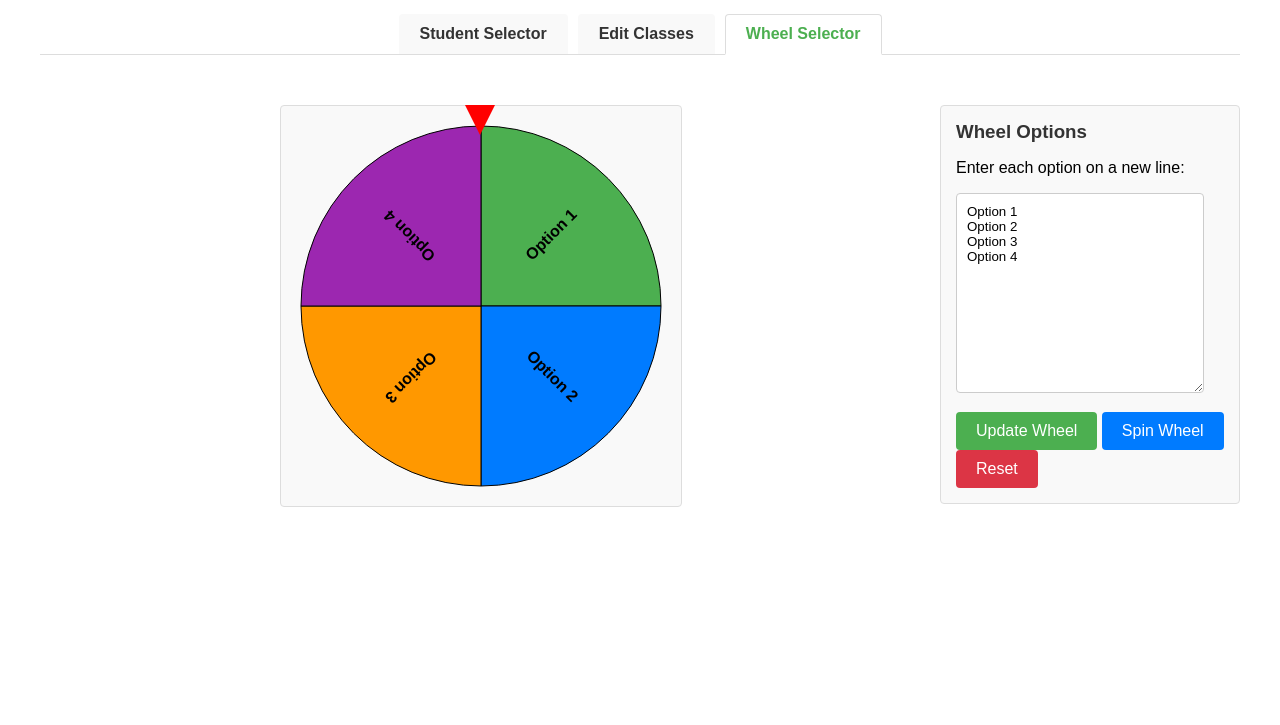
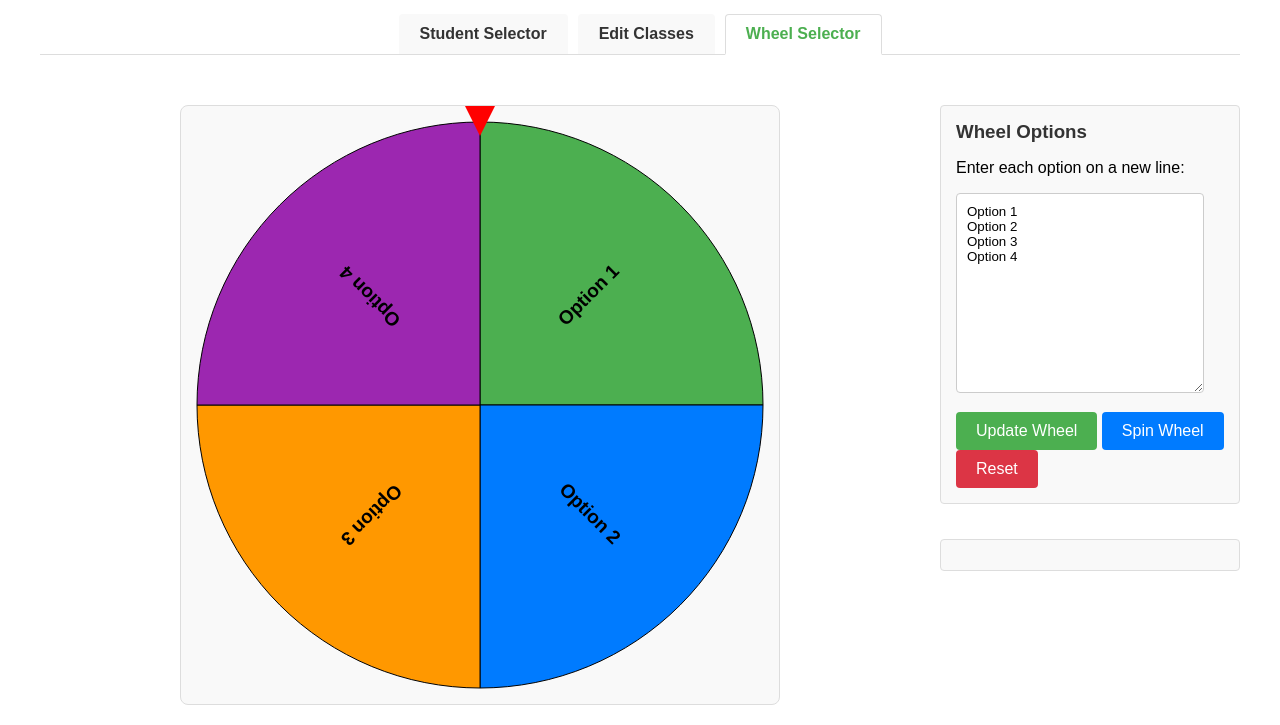
Before and after one commit to flowersjus/student_selector, a plain HTML site: page wheel.html in a window 1280 px wide. Shown: the part 99-824 px from the top of the page. Before the commit the page ends 800 px from the top, so only its background shows below. Drawn offline with nearby package versions, Linux system fonts and the light colour scheme.

Commit message:
Improve wheel styling and layout: Added padding, removed canvas border, moved result box under options

```diff
--- a/style.css
+++ b/style.css
@@ -298,9 +298,24 @@ button:hover {
 
 .wheel-indicator-container {
     position: relative;
-    width: 400px;
-    height: 400px;
+    width: 100%;
+    max-width: 600px;
+    min-width: 300px;
+    aspect-ratio: 1/1;
     margin: 0 auto;
+    padding: 15px;
+    box-sizing: border-box;
+    background-color: #f9f9f9;
+    border-radius: 8px;
+    border: 1px solid #ddd;
+}
+
+.left-column {
+    flex: 1 1 60%;
+    min-width: 300px;
+    display: flex;
+    flex-direction: column;
+    gap: 20px;
 }
 
 .wheel-indicator {
@@ -346,13 +361,32 @@ button:hover {
 #wheelCanvas {
     display: block;
     margin: 0 auto;
+    background-color: transparent;
+    border: none;
+}
+
+#wheelResult {
+    margin-top: 15px;
+    padding: 15px;
     background-color: #f9f9f9;
     border: 1px solid #ddd;
     border-radius: 4px;
+    max-width: 100%;
+    box-sizing: border-box;
 }
 
-#wheelResult {
-    margin-top: 20px;
+#wheelResult .random-student {
+    margin-bottom: 0;
+    padding: 0;
+    border: none;
+    background-color: transparent;
+}
+
+#wheelResult .random-student h3 {
+    margin-top: 0;
+    color: #333;
+    margin-bottom: 10px;
+    font-size: 16px;
 }
 
 #spinWheel {
--- a/wheel.html
+++ b/wheel.html
@@ -18,12 +18,11 @@
         <div class="left-column">
             <!-- Canvas for the wheel -->
             <div class="wheel-indicator-container">
-                <canvas id="wheelCanvas" width="400" height="400">
+                <canvas id="wheelCanvas">
                     Canvas not supported, use another browser.
                 </canvas>
                 <div class="wheel-indicator"></div>
             </div>
-            <div id="wheelResult"></div>
         </div>
 
         <div class="right-column">
@@ -35,6 +34,7 @@
                 <button id="spinWheel">Spin Wheel</button>
                 <button id="resetWheel">Reset</button>
             </div>
+            <div id="wheelResult"></div>
         </div>
     </div>
 
--- a/wheel.js
+++ b/wheel.js
@@ -10,6 +10,9 @@ document.addEventListener("DOMContentLoaded", () => {
     // Load saved wheel options if available
     loadWheelOptions();
 
+    // Set canvas dimensions
+    resizeCanvas();
+
     // Initialize the wheel
     createWheel();
 
@@ -17,7 +20,35 @@ document.addEventListener("DOMContentLoaded", () => {
     document.getElementById("updateWheel").addEventListener("click", updateWheelFromInput);
     document.getElementById("spinWheel").addEventListener("click", startSpin);
     document.getElementById("resetWheel").addEventListener("click", resetWheel);
+
+    // Add resize listener
+    window.addEventListener("resize", debounce(() => {
+        resizeCanvas();
+        createWheel();
+    }, 250));
 });
+
+// Debounce function to limit resize events
+function debounce(func, wait) {
+    let timeout;
+    return function() {
+        clearTimeout(timeout);
+        timeout = setTimeout(func, wait);
+    };
+}
+
+// Set canvas dimensions based on container
+function resizeCanvas() {
+    const container = document.querySelector('.wheel-indicator-container');
+    const canvas = document.getElementById('wheelCanvas');
+
+    // Get container dimensions accounting for padding (15px on each side)
+    const containerWidth = container.clientWidth - 30; // Subtract padding (15px * 2)
+
+    // Set canvas dimensions to match container (maintain square aspect)
+    canvas.width = containerWidth;
+    canvas.height = containerWidth;
+}
 
 // Setup tab navigation
 function setupTabNavigation() {
@@ -64,6 +95,13 @@ function loadWheelOptions() {
     }
 }
 
+// Helper function to truncate text with ellipsis if needed
+function truncateText(text, maxLength) {
+    // Ensure minimum length of 8 characters
+    maxLength = Math.max(maxLength || 15, 8);
+    return text.length > maxLength ? text.substring(0, maxLength-3) + '...' : text;
+}
+
 // Create the wheel with current options
 function createWheel() {
     // Create segments array for the wheel
@@ -72,22 +110,38 @@ function createWheel() {
     // Define 5 distinct colors for the wheel segments
     const colors = ['#4CAF50', '#007bff', '#ff9800', '#9c27b0', '#f44336'];
 
+    // Get canvas dimensions
+    const canvas = document.getElementById('wheelCanvas');
+    const wheelSize = canvas.width;
+
+    // Calculate dynamic font size (3.5% of wheel diameter, min 12px, max 24px)
+    const fontSize = Math.max(12, Math.min(24, Math.floor(wheelSize * 0.035)));
+
+    // Calculate text margin based on font size
+    const textMargin = Math.floor(fontSize * 0.7);
+
+    // Calculate max text length based on wheel size and number of segments
+    // More segments = less space per segment = shorter text
+    const segmentFactor = Math.max(1, wheelOptions.length / 6); // More aggressive segment factor
+    const maxTextLength = Math.floor((wheelSize * 0.05) / (segmentFactor * (fontSize / 14)));
+
     // Add a segment for each option with cycling colors
     wheelOptions.forEach((option, index) => {
         segments.push({
-            'text': option,
-            'fillStyle': colors[index % colors.length]
+            'text': truncateText(option, maxTextLength),
+            'fillStyle': colors[index % colors.length],
+            // Store original text in case needed later
+            'fullText': option
         });
     });
 
-    // Create the wheel
     theWheel = new Winwheel({
         'canvasId': 'wheelCanvas',
         'numSegments': segments.length,
         'segments': segments,
-        'outerRadius': 180,
-        'textFontSize': 16,
-        'textMargin': 10,
+        'responsive': true,
+        'textFontSize': fontSize, // Dynamic font size
+        'textMargin': textMargin, // Dynamic margin
         'animation': {
             'type': 'spinToStop',
             'duration': 5,
@@ -150,12 +204,12 @@ function resetWheel() {
 // Callback function for when the wheel stops
 function alertPrize(indicatedSegment) {
     if (indicatedSegment) {
-        const selectedOption = indicatedSegment.text;
+        const selectedOption = indicatedSegment.fullText || indicatedSegment.text;
         const shouldRemove = confirm(`Selected: ${selectedOption}\n\nRemove this option from wheel?`);
 
         if (shouldRemove) {
-            // Remove the selected option
-            wheelOptions = wheelOptions.filter(opt => opt !== selectedOption);
+            // Remove the selected option using full text if available
+            wheelOptions = wheelOptions.filter(opt => opt !== (indicatedSegment.fullText || indicatedSegment.text));
             localStorage.setItem("wheelOptions", JSON.stringify(wheelOptions));
             document.getElementById("wheelOptions").value = wheelOptions.join("\n");
             createWheel();
@@ -164,7 +218,7 @@ function alertPrize(indicatedSegment) {
         document.getElementById("wheelResult").innerHTML = `
             <div class="random-student">
                 <h3>Selected Option:</h3>
-                <p>${selectedOption}</p>
+                <p>${indicatedSegment.fullText || indicatedSegment.text}</p>
             </div>
         `;
     }
```
